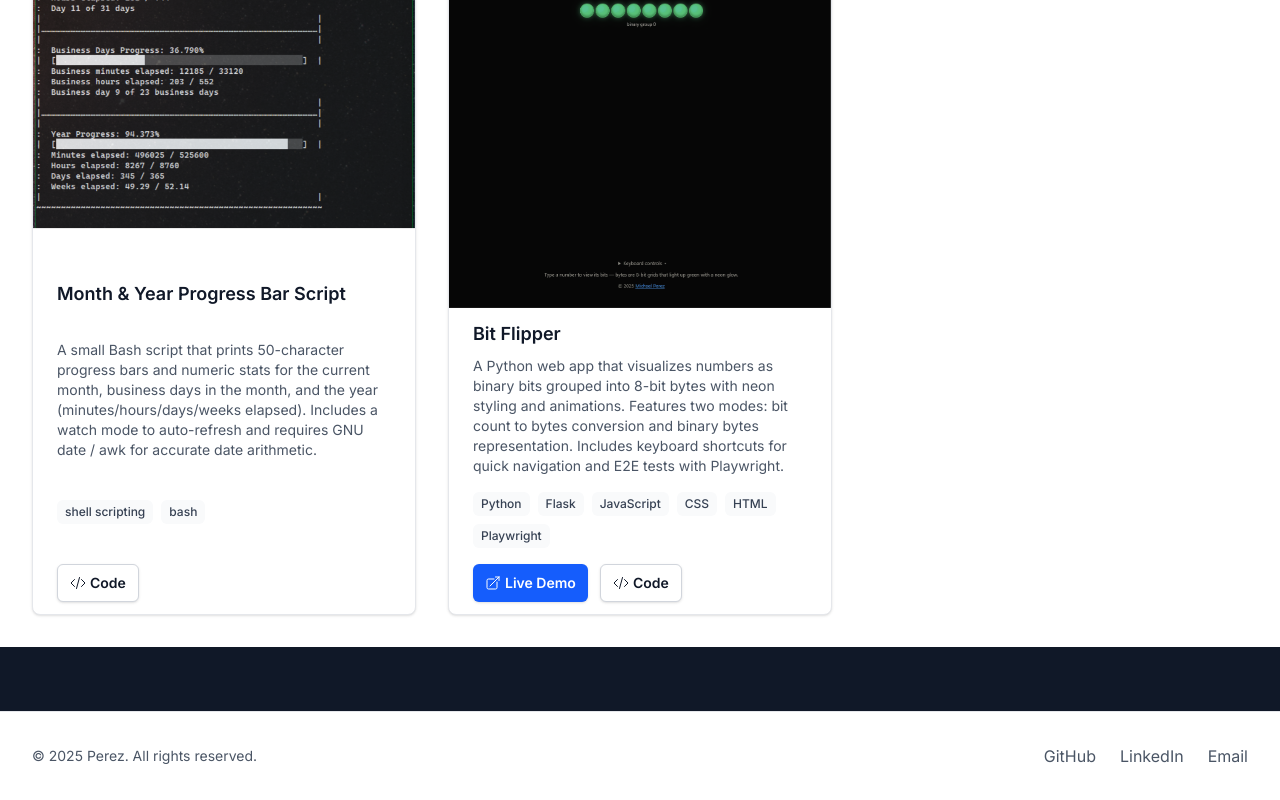
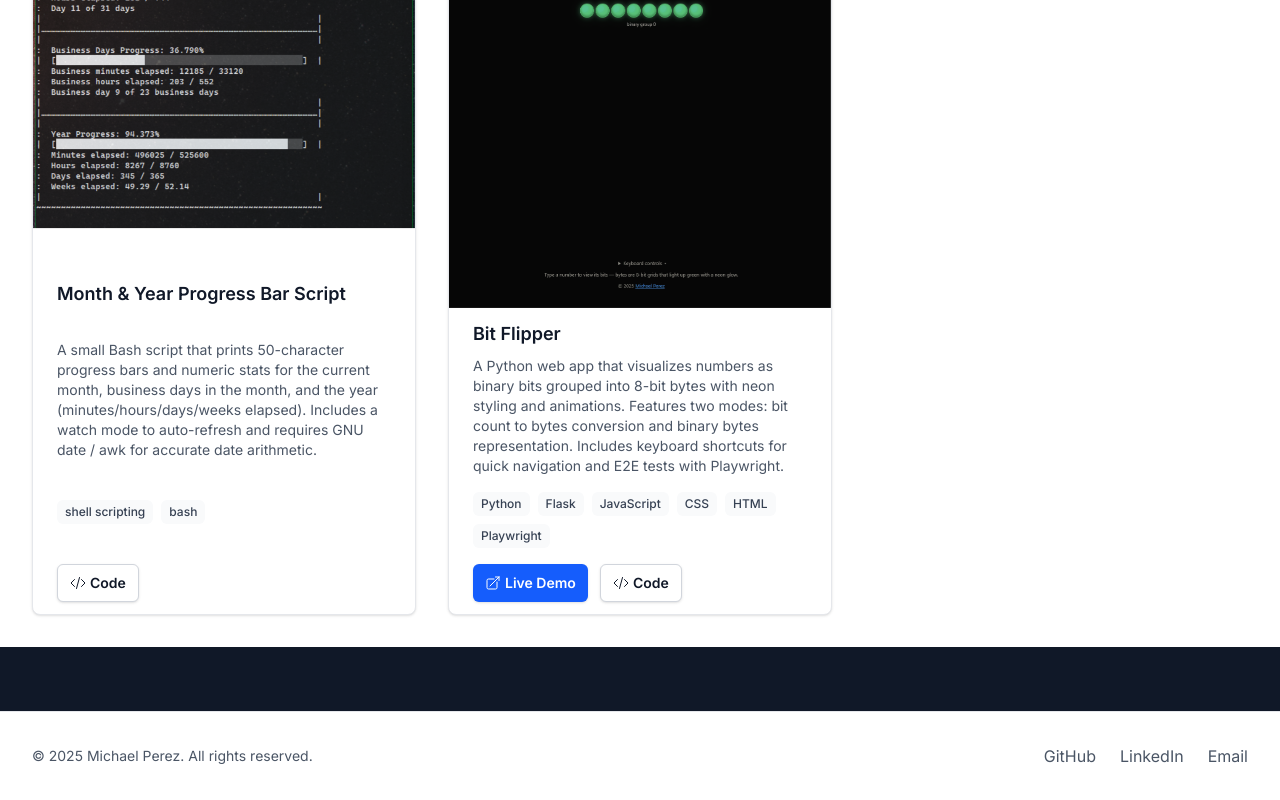
Before and after one commit to Perezented/Perezented.github.io, a Next.js app in the folder portfolio/: page / in a window 1280 px wide. Shown: the part 3593-4393 px from the top of the page. Built offline with nearby package versions, Linux system fonts and the light colour scheme.

Commit message:
Fix footer copyright name to include full name

```diff
--- a/portfolio/src/components/Footer.tsx
+++ b/portfolio/src/components/Footer.tsx
@@ -8,7 +8,7 @@ export default function Footer() {
           <div className="flex flex-col md:flex-row justify-between items-center">
             <div className="mb-4 md:mb-0">
               <p className="text-sm text-gray-600 dark:text-gray-400">
-                © {new Date().getFullYear()} Perez. All rights reserved.
+                © {new Date().getFullYear()} Michael Perez. All rights reserved.
               </p>
             </div>
             <div className="flex space-x-6">
```
